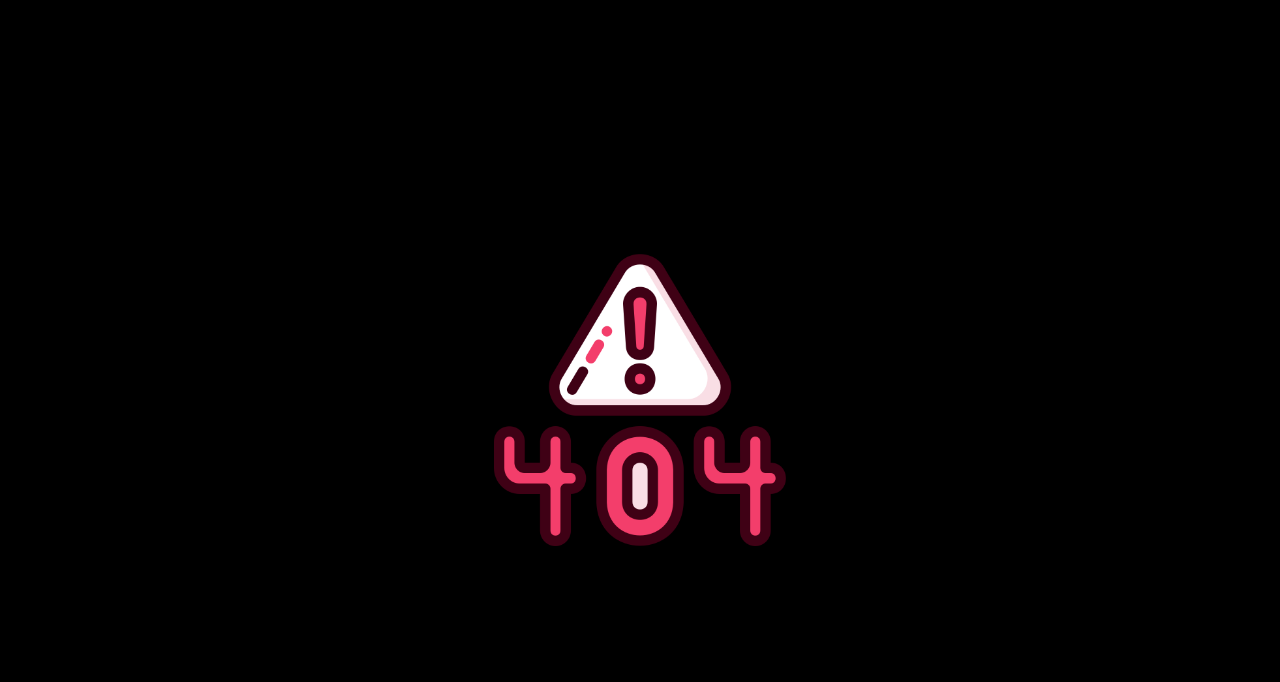
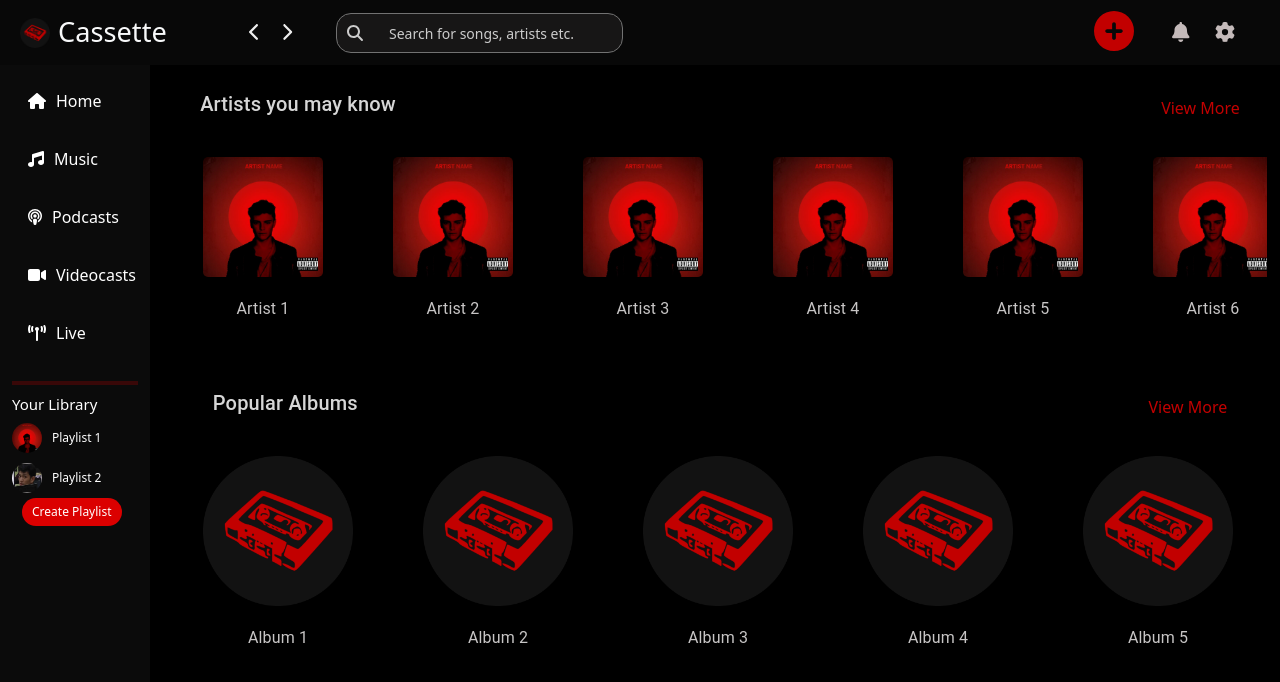
Before and after one commit to Franzeeee/Cassette-Frontend, a React (Vite) app: page /musicMP in a window 1280 px wide. Shown: the top 682 px of the page. Built offline with nearby package versions, Linux system fonts and the light colour scheme.

Commit message:
"Added MusicMP"

```diff
--- a/src/App.jsx
+++ b/src/App.jsx
@@ -11,6 +11,7 @@ import ArtistContent from './pages/Artist/ArtistContent';
 import MusicPlayer from './pages/MusicPlayer';
 import ContentManagement from './pages/Admin/ContentManagement';
 import HomeMP from './pages/HomeMP';
+import MusicMP from './pages/MusicMP';
 import AdminRoutes from './routes/AdminRoutes'
 import ListenerRoutes from './routes/ListenerRoutes';
 import StudioRoutes from './routes/StudioRoutes';
@@ -39,6 +40,7 @@ function App() {
         <Route element={<ListenerRoutes loggedIn={isLoggedIn}/>}>
           <Route path="/" element={<HomeMP />} />
           <Route path='/music_player' element={<MusicPlayer/>} />
+          <Route path='/musicMP' element={<MusicMP/>} />
         </Route>
 
         {/* Routes for Admin and Super Admin */}
--- a/src/Components/SideNavMP.jsx
+++ b/src/Components/SideNavMP.jsx
@@ -25,7 +25,7 @@ function SideNavMP({ activePage }) {
 
   return (
     <nav className="side-nav-mp">
-      <ul className="w-100 d-flex flex-column list-unstyled align-items-start gap-4 py-4 px-3 mb-0">
+      <ul className=" d-flex flex-column list-unstyled align-items-start gap-4 py-4 px-3 mb-0">
         {navItems.map((item, index) => (
           <Link to={item.link} key={index}>
             <li
--- a/src/assets/css/headerMP.css
+++ b/src/assets/css/headerMP.css
@@ -1,3 +1,8 @@
+.bg-black {
+  --bs-bg-opacity: 1;
+  background-color: #080808 !important;
+}
+
 .navigation-button {
     background-color: transparent;
     border: none;
--- /dev/null
+++ b/src/assets/css/musicMP.css
@@ -0,0 +1,96 @@
+.dashboard-container {
+  width: 100%;
+  height: 50%;
+  padding: 3px 3px 2px 3px;
+  margin: 20px 20px 20px 20px;
+  overflow: hidden !important;
+}
+
+.overflow-auto {
+  overflow: hidden !important;
+}
+
+.artist-title-viewmore,
+.albums-title-viewmore {
+  display: flex;
+  flex-flow: row wrap;
+  justify-content: space-around;
+  gap: 65%;
+  margin-right: 30px;
+}
+
+.view-morebtn {
+  background-color: transparent;
+  color: #c20000;
+  border-width: 0px;
+}
+
+.artists-container,
+.albums-container {
+  margin: 30px 30px 30px 30px;
+  min-height: 200px;
+  max-height: 350px;
+  overflow-x: auto;
+  overflow-y: hidden;
+}
+
+
+
+.artist-title,
+.albums-title {
+  color: rgb(214, 214, 214);
+}
+
+.artist-cards-container,
+.album-cards-container {
+  display: flex;
+  gap: 70px;
+}
+
+.css-bhp9pd-MuiPaper-root-MuiCard-root {
+  max-width: fit-content;
+  background-color: transparent !important;
+}
+
+.artist-card,
+.album-card {
+  flex: 0 0 auto;
+  width: calc(20% - 20px); /* Adjust the width as needed */
+  display: flex;
+  flex-direction: column;
+}
+
+.artist-info,
+.album-info {
+  display: flex;
+  flex-direction: column;
+  align-items: center;
+}
+
+.artist-image,
+.album-image {
+  max-width: 150px !important;
+  min-width: 120px !important;
+  max-height: 150px !important;
+  min-height: 120px !important;
+  border-radius: 5px;
+}
+
+.artist-name-container,
+.album-name-container {
+  text-align: center;
+  margin-top: 20px;
+}
+
+.artist-name,
+.album-name {
+  color: rgb(199, 197, 197);
+}
+
+
+/* Custom scrollbar styling */
+.artists-container::-webkit-scrollbar,
+.albums-container::-webkit-scrollbar {
+  width: 0;
+  height: 0;
+}
--- a/src/assets/css/side-navMP.css
+++ b/src/assets/css/side-navMP.css
@@ -1,6 +1,6 @@
 /* sidenavMP.css */
 .side-nav-mp {
-    background-color: #101010;
+    background-color: #0B0B0B;
     max-width: 150px !important;
     min-width: 100px !important;
   }
@@ -101,13 +101,7 @@
     outline: none; /* Remove default focus outline */
   }
 
-  .playlist-button:hover .playlist-image {
-    /* Add hover styles for playlist image */
-  }
 
-  .playlist-button:hover .playlist-name {
-    /* Add hover styles for playlist name */
-  }
 
   .playlist-name {
     color: white;
--- /dev/null
+++ b/src/pages/MusicMP.jsx
@@ -0,0 +1,78 @@
+import React from "react";
+import LayoutMP from "../Layout/LayoutMP";
+import { Card, Typography } from "@mui/material";
+
+import "../assets/css/musicMP.css";
+import ArtistImg from "../assets/img/artist-img.jpg";
+import AlbumImg from "../assets/img/Cassette-logo.png";
+
+function MusicMP() {
+  const artists = [
+    { id: 1, name: "Artist 1", image: ArtistImg },
+    { id: 2, name: "Artist 2", image: ArtistImg },
+    { id: 3, name: "Artist 3", image: ArtistImg },
+    { id: 4, name: "Artist 4", image: ArtistImg },
+    { id: 5, name: "Artist 5", image: ArtistImg },
+    { id: 6, name: "Artist 6", image: ArtistImg },
+    { id: 7, name: "Artist 7", image: ArtistImg },
+    { id: 8, name: "Artist 8", image: ArtistImg }
+
+  ];
+
+  const albums = [
+    { id: 1, name: "Album 1", image: AlbumImg },
+    { id: 2, name: "Album 2", image: AlbumImg },
+    { id: 3, name: "Album 3", image: AlbumImg },
+    { id: 4, name: "Album 4", image: AlbumImg },
+    { id: 5, name: "Album 5", image: AlbumImg },
+    { id: 6, name: "Album 6", image: AlbumImg },
+    { id: 6, name: "Album 6", image: AlbumImg }
+  ];
+
+  return (
+    <LayoutMP activePage={"MusicMP"}>
+      <div className="dashboard-container">
+      <div className="artist-title-viewmore">
+      <Typography className="artist-title" variant="h6" gutterBottom>
+            Artists you may know
+          </Typography>
+      <button className="view-morebtn">View More</button>
+      </div>
+        <div className="artists-container">
+          <div className="artist-cards-container">
+            {artists.map(artist => (
+              <Card key={artist.id} className="artist-card">
+                {/* Artist card content */}
+                <img src={artist.image} alt={artist.name} className="artist-image" />
+                <div className="artist-name-container">
+                  <Typography className="artist-name">{artist.name}</Typography>
+                </div>
+              </Card>
+            ))}
+          </div>
+        </div>
+        <div className="albums-title-viewmore">
+      <Typography className="albums-title" variant="h6" gutterBottom>
+            Popular Albums
+          </Typography>
+      <button className="view-morebtn">View More</button>
+      </div>
+        <div className="albums-container">
+          <div className="album-cards-container">
+            {albums.map(album => (
+              <Card key={album.id} className="album-card">
+                {/* Album card content */}
+                <img src={album.image} alt={album.name} className="album-image" />
+                <div className="album-name-container">
+                  <Typography className="album-name">{album.name}</Typography>
+                </div>
+              </Card>
+            ))}
+          </div>
+        </div>
+      </div>
+    </LayoutMP>
+  );
+}
+
+export default MusicMP;
```
Also changed, not shown: src/Components/MusicPlayer.jsx (added).
